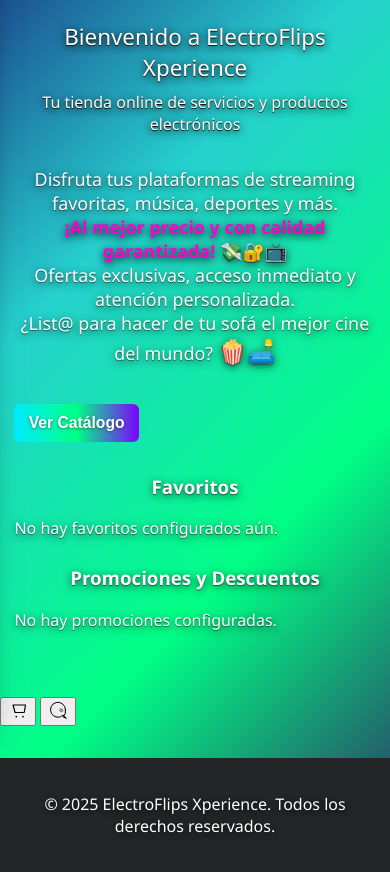
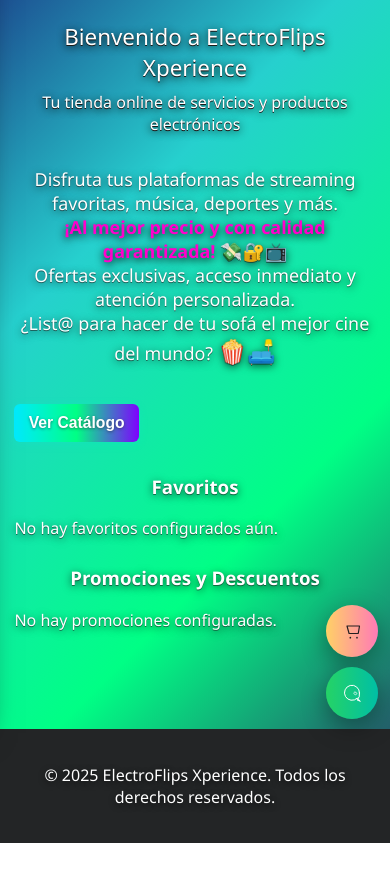
Before and after one commit to albert0075/Electroflips-Xperience, a plain HTML site: page index.html in a window 390 px wide. Shown: the part 111-983 px from the top of the page. After the commit the page ends 954 px from the top, so only its background shows below. Drawn offline with Linux system fonts and the light colour scheme; no server answers.

Commit message:
Update styles.css

```diff
--- a/styles.css
+++ b/styles.css
@@ -624,9 +624,7 @@ footer {
     align-items: stretch;
   }
   .promo-detailed-thumb { width:100%; height:180px; }
-
 }
-
 /* --- Ajustes responsivos adicionales para móviles y tablets --- */
 /* Pegar al final de styles.css */
 
@@ -687,6 +685,7 @@ footer {
 html.is-mobile .brand-neon { display: none; }
 html.is-mobile .nav-links { display: none; }
 html.is-mobile .logo-nav { height:58px; }
+
 
 /* --- Mobile sidebar / hamburger --- */
 .mobile-hamburger {
@@ -797,3 +796,78 @@ html.is-mobile .logo-nav { height:58px; }
   /* If you want brandNeon in header hidden on mobile (optional):
      .brand-neon { display: none; } */
 }
+
+/* Floating bubbles (bottom-right stacked) */
+#floatBubbles {
+  position: fixed;
+  right: 18px;
+  bottom: 18px;
+  display: flex;
+  flex-direction: column;
+  gap: 12px;
+  z-index: 140;
+  pointer-events: none; /* container non-interactive to let buttons handle events */
+}
+.fab {
+  pointer-events: auto;
+  width: 56px;
+  height: 56px;
+  border-radius: 50%;
+  border: none;
+  background: linear-gradient(90deg,#00eaff,#00ff85);
+  color: #0e1618;
+  display: inline-flex;
+  align-items: center;
+  justify-content: center;
+  box-shadow: 0 8px 24px rgba(0,0,0,0.35);
+  cursor: pointer;
+  transition: transform .12s ease, box-shadow .12s ease;
+  position: relative;
+}
+.fab:active { transform: scale(0.96); }
+.fab-cart { background: linear-gradient(90deg,#ffd166,#ff7ab6); color:#231f20; }
+.fab-ws { background: linear-gradient(90deg,#25D366,#00bfa5); color:#fff; }
+
+/* badge on cart */
+.fab-badge {
+  position: absolute;
+  top: -6px;
+  right: -6px;
+  min-width: 20px;
+  height: 20px;
+  padding: 0 6px;
+  border-radius: 12px;
+  background: #ff3b3b;
+  color: #fff;
+  font-weight: 700;
+  font-size: 12px;
+  display: inline-flex;
+  align-items: center;
+  justify-content: center;
+  box-shadow: 0 2px 6px rgba(0,0,0,0.35);
+}
+
+/* small screens adjust */
+@media (max-width: 720px) {
+  #floatBubbles { right: 12px; bottom: 14px; gap:10px; }
+  .fab { width:52px; height:52px; }
+  .fab-badge { top:-5px; right:-5px; min-width:18px; height:18px; font-size:11px; }
+}
+
+/* optional pulse for WhatsApp bubble to draw attention */
+.fab-ws::after {
+  content: "";
+  position: absolute;
+  width: 56px;
+  height: 56px;
+  border-radius: 50%;
+  background: radial-gradient(circle, rgba(37,211,102,0.12) 0%, rgba(37,211,102,0) 60%);
+  animation: pulseWs 2.6s infinite;
+  z-index: -1;
+  transform: scale(1);
+}
+@keyframes pulseWs {
+  0% { transform: scale(0.9); opacity: 1; }
+  70% { transform: scale(1.6); opacity: 0; }
+  100% { transform: scale(1.6); opacity: 0; }
+}
```
